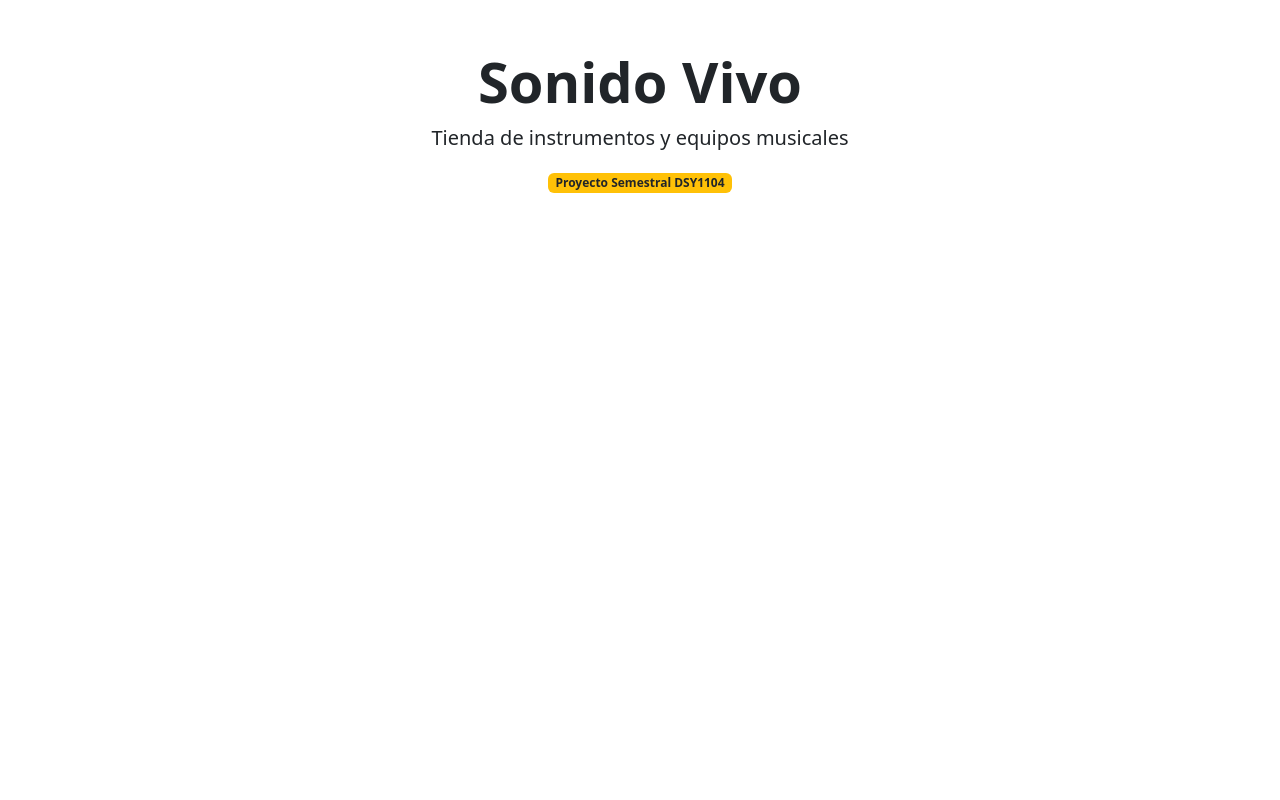
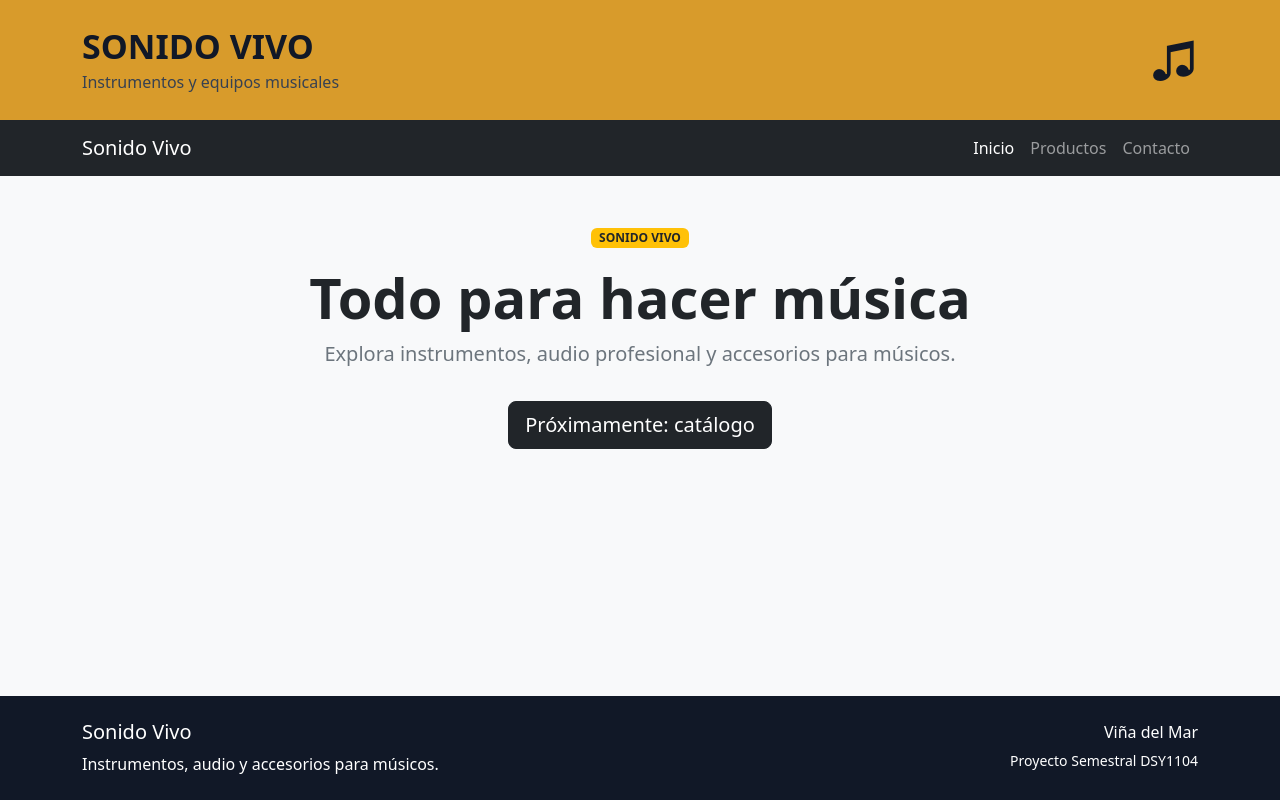
Before and after one commit to pablgonzalezr-cyber/SonidoVivo, a React app in the folder frontend/: page / in a window 1280 px wide. Built offline with nearby package versions, Linux system fonts and the light colour scheme; the HTML template or start-up script is replaced by a standard one.

Commit message:
Se crea layout y componentes principales reutilizables

```diff
--- a/frontend/src/App.jsx
+++ b/frontend/src/App.jsx
@@ -1,26 +1,49 @@
+import LayoutPrincipal from "./components/LayoutPrincipal";
+
+
 function App() {
 
     return (
 
-        <main className="container py-5">
+        <LayoutPrincipal>
 
-            <div className="text-center">
+            <section className="container py-5">
 
-                <h1 className="display-4 fw-bold">
-                    Sonido Vivo
-                </h1>
+                <div className="text-center">
 
-                <p className="lead">
-                    Tienda de instrumentos y equipos musicales
-                </p>
+                    <span className="badge bg-warning text-dark mb-3">
 
-                <span className="badge bg-warning text-dark">
-                    Proyecto Semestral DSY1104
-                </span>
+                        SONIDO VIVO
 
-            </div>
+                    </span>
 
-        </main>
+
+                    <h2 className="display-4 fw-bold">
+
+                        Todo para hacer música
+
+                    </h2>
+
+
+                    <p className="lead text-secondary">
+
+                        Explora instrumentos, audio profesional
+                        y accesorios para músicos.
+
+                    </p>
+
+
+                    <button className="btn btn-dark btn-lg mt-3">
+
+                        Próximamente: catálogo
+
+                    </button>
+
+                </div>
+
+            </section>
+
+        </LayoutPrincipal>
 
     );
 
--- /dev/null
+++ b/frontend/src/components/Footer.jsx
@@ -0,0 +1,55 @@
+function Footer() {
+
+    return (
+
+        <footer className="footer-sonido-vivo">
+
+            <div className="container py-4">
+
+                <div className="row">
+
+                    <div className="col-md-6">
+
+                        <h5>
+                            Sonido Vivo
+                        </h5>
+
+
+                        <p className="mb-0">
+
+                            Instrumentos, audio y accesorios para músicos.
+
+                        </p>
+
+                    </div>
+
+
+                    <div className="col-md-6 text-md-end mt-3 mt-md-0">
+
+                        <p className="mb-1">
+
+                            Viña del Mar
+
+                        </p>
+
+
+                        <small>
+
+                            Proyecto Semestral DSY1104
+
+                        </small>
+
+                    </div>
+
+                </div>
+
+            </div>
+
+        </footer>
+
+    );
+
+}
+
+
+export default Footer;
--- /dev/null
+++ b/frontend/src/components/Header.jsx
@@ -0,0 +1,46 @@
+function Header() {
+
+    return (
+
+        <header className="header-sonido-vivo">
+
+            <div className="container py-4">
+
+                <div className="d-flex justify-content-between align-items-center">
+
+                    <div>
+
+                        <h1 className="logo-sonido-vivo mb-1">
+
+                            SONIDO VIVO
+
+                        </h1>
+
+
+                        <p className="subtitulo-header">
+
+                            Instrumentos y equipos musicales
+
+                        </p>
+
+                    </div>
+
+
+                    <div className="icono-musical">
+
+                        ♫
+
+                    </div>
+
+                </div>
+
+            </div>
+
+        </header>
+
+    );
+
+}
+
+
+export default Header;
--- /dev/null
+++ b/frontend/src/components/LayoutPrincipal.jsx
@@ -0,0 +1,33 @@
+import Header from "./Header";
+import Navbar from "./Navbar";
+import Footer from "./Footer";
+
+
+function LayoutPrincipal({ children }) {
+
+    return (
+
+        <div className="layout-principal">
+
+            <Header />
+
+            <Navbar />
+
+
+            <main className="contenido-principal">
+
+                {children}
+
+            </main>
+
+
+            <Footer />
+
+        </div>
+
+    );
+
+}
+
+
+export default LayoutPrincipal;
--- /dev/null
+++ b/frontend/src/components/Navbar.jsx
@@ -0,0 +1,93 @@
+function Navbar() {
+
+    return (
+
+        <nav className="navbar navbar-expand-lg navbar-dark bg-dark">
+
+            <div className="container">
+
+                <a
+                    className="navbar-brand"
+                    href="/"
+                >
+                    Sonido Vivo
+                </a>
+
+
+                <button
+                    className="navbar-toggler"
+                    type="button"
+                    data-bs-toggle="collapse"
+                    data-bs-target="#navbarPrincipal"
+                    aria-controls="navbarPrincipal"
+                    aria-expanded="false"
+                    aria-label="Abrir navegación"
+                >
+
+                    <span className="navbar-toggler-icon"></span>
+
+                </button>
+
+
+                <div
+                    className="collapse navbar-collapse"
+                    id="navbarPrincipal"
+                >
+
+                    <ul className="navbar-nav ms-auto">
+
+                        <li className="nav-item">
+
+                            <a
+                                className="nav-link active"
+                                href="/"
+                            >
+
+                                Inicio
+
+                            </a>
+
+                        </li>
+
+
+                        <li className="nav-item">
+
+                            <a
+                                className="nav-link"
+                                href="#productos"
+                            >
+
+                                Productos
+
+                            </a>
+
+                        </li>
+
+
+                        <li className="nav-item">
+
+                            <a
+                                className="nav-link"
+                                href="#contacto"
+                            >
+
+                                Contacto
+
+                            </a>
+
+                        </li>
+
+                    </ul>
+
+                </div>
+
+            </div>
+
+        </nav>
+
+    );
+
+}
+
+
+export default Navbar;
--- a/frontend/src/main.jsx
+++ b/frontend/src/main.jsx
@@ -1,7 +1,10 @@
 import { StrictMode } from "react";
 import { createRoot } from "react-dom/client";
 
+
 import "bootstrap/dist/css/bootstrap.min.css";
+import "bootstrap/dist/js/bootstrap.bundle.min.js";
+import "./styles/global.css";
 
 import App from "./App";
 
--- /dev/null
+++ b/frontend/src/styles/global.css
@@ -0,0 +1,73 @@
+:root {
+    font-family: Arial, Helvetica, sans-serif;
+
+    color: #1f2937;
+
+    background-color: #f8f9fa;
+}
+
+
+* {
+    box-sizing: border-box;
+}
+
+
+html,
+body,
+#root {
+    min-height: 100%;
+}
+
+
+body {
+    margin: 0;
+
+    background-color: #f8f9fa;
+}
+
+
+.layout-principal {
+    min-height: 100vh;
+
+    display: flex;
+
+    flex-direction: column;
+}
+
+
+.contenido-principal {
+    flex: 1;
+}
+
+
+.header-sonido-vivo {
+    background-color: #d89b2b;
+
+    color: #111827;
+}
+
+
+.logo-sonido-vivo {
+    font-size: 34px;
+
+    font-weight: bold;
+}
+
+
+.subtitulo-header {
+    margin: 0;
+
+    color: #374151;
+}
+
+
+.icono-musical {
+    font-size: 48px;
+}
+
+
+.footer-sonido-vivo {
+    background-color: #111827;
+
+    color: #ffffff;
+}
```
